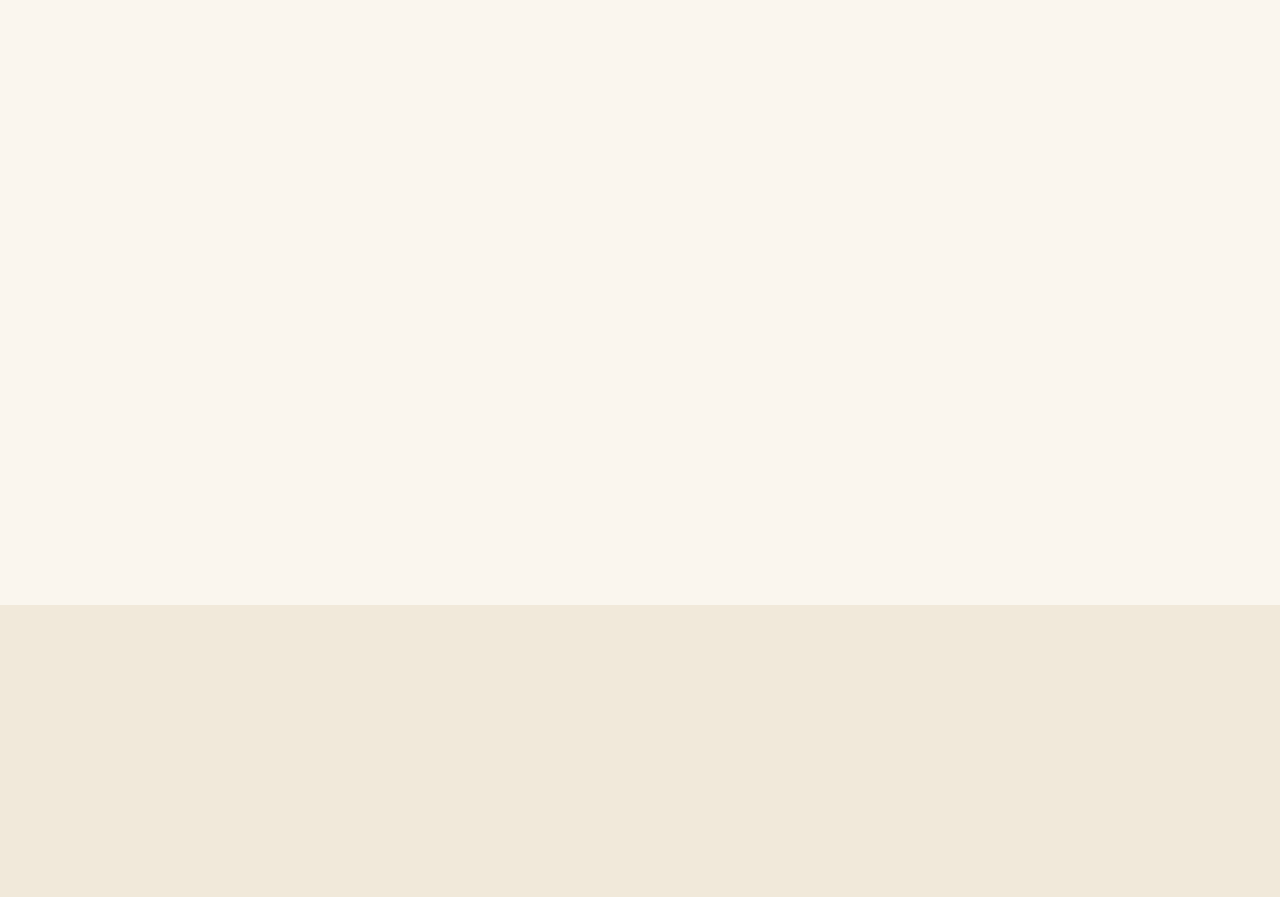
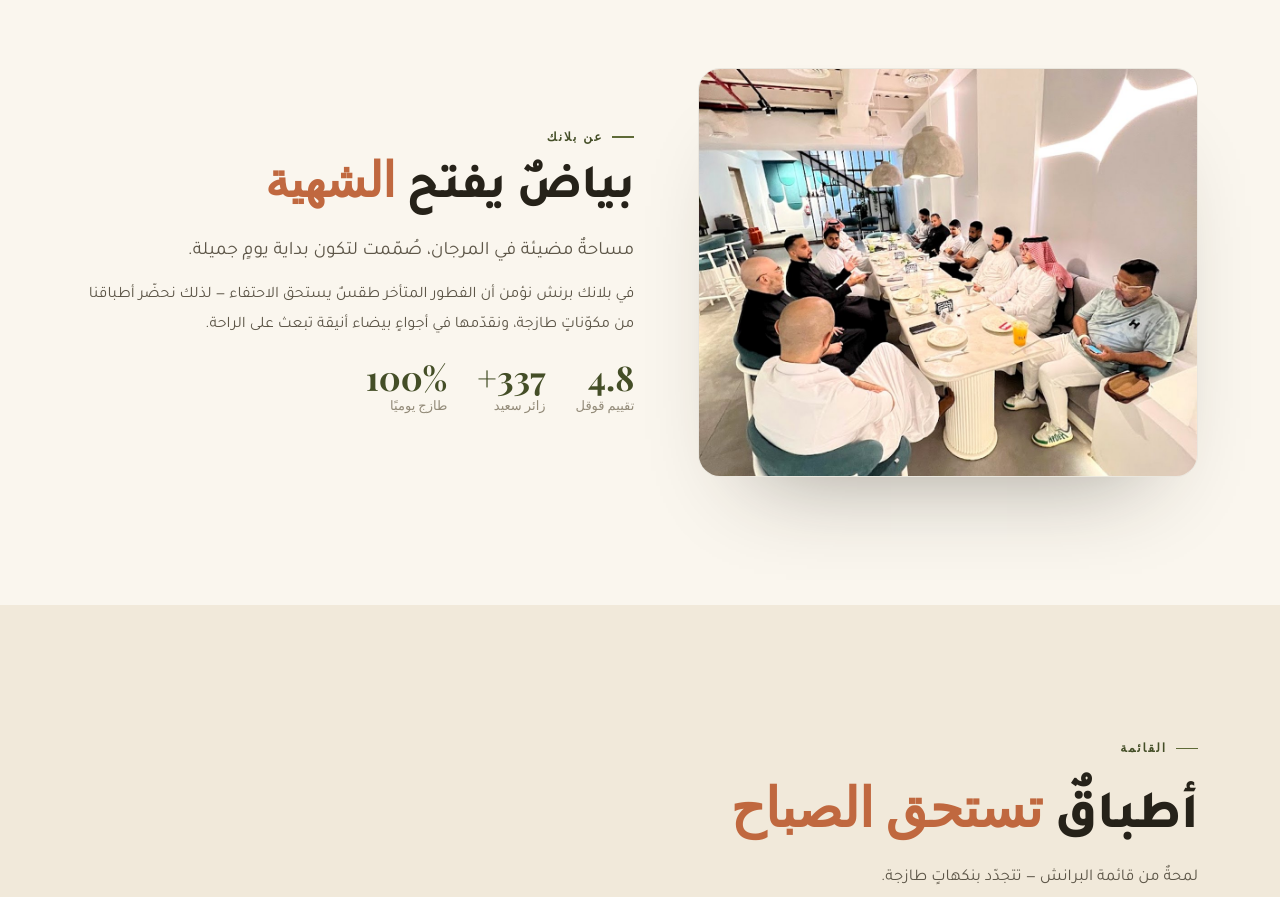
Before and after one commit to az212z/blanc-brunch, a plain HTML site: page index.html in a window 1280 px wide. Shown: the part 960-1857 px from the top of the page. Drawn offline with Linux system fonts and the light colour scheme.

Commit message:
Fix: content was hidden (JS halted on missing burger); create burger, robust reveal + guaranteed-visible fallback
Co-Authored-By: Claude Opus 4.8 <noreply@anthropic.com>

```diff
--- a/index.html
+++ b/index.html
@@ -323,14 +323,18 @@ h1,h2,h3,h4{font-weight:800;line-height:1.12;letter-spacing:-.01em}
   function onScroll(){var h=document.documentElement,sc=h.scrollTop,mx=h.scrollHeight-h.clientHeight;prog.style.width=(mx>0?(sc/mx*100):0)+'%';nav.classList.toggle('shrink',sc>30);}
   window.addEventListener('scroll',onScroll,{passive:true});onScroll();
   var burger=document.querySelector('.burger'),mob=document.getElementById('mob');
+  if(!burger){burger=document.createElement('button');burger.className='burger';burger.setAttribute('aria-label','القائمة');burger.innerHTML='<span></span><span></span><span></span>';var nb=document.querySelector('.nbar');if(nb)nb.appendChild(burger);}
   function toggle(){burger.classList.toggle('x');mob.classList.toggle('open');document.body.style.overflow=mob.classList.contains('open')?'hidden':''}
-  burger.addEventListener('click',toggle);
+  if(burger)burger.addEventListener('click',toggle);
   mob.querySelectorAll('a').forEach(function(a){a.addEventListener('click',function(){if(mob.classList.contains('open'))toggle()})});
   function countUp(el){var t=parseFloat(el.getAttribute('data-count')),dec=parseInt(el.getAttribute('data-dec')||'0'),suf=el.getAttribute('data-suf')||'',st=null,dur=1400;
     function step(ts){if(!st)st=ts;var p=Math.min((ts-st)/dur,1);var e=1-Math.pow(1-p,3);var v=t*e;el.textContent=(dec?v.toFixed(dec):Math.round(v))+suf;if(p<1)requestAnimationFrame(step);}requestAnimationFrame(step);}
+  function reveal(el){if(el.classList.contains('in'))return;el.classList.add('in');el.querySelectorAll('[data-count]').forEach(function(c){if(!c.dataset.done){c.dataset.done=1;countUp(c)}});}
   var rvs=document.querySelectorAll('.rv');
-  if('IntersectionObserver' in window){var io=new IntersectionObserver(function(es){es.forEach(function(e){if(e.isIntersecting){e.target.classList.add('in');e.target.querySelectorAll('[data-count]').forEach(function(c){if(!c.dataset.done){c.dataset.done=1;countUp(c)}});io.unobserve(e.target)}})},{threshold:0,rootMargin:'0px 0px -7% 0px'});rvs.forEach(function(el){io.observe(el)});}
-  else{rvs.forEach(function(el){el.classList.add('in')});}
+  if('IntersectionObserver' in window){var io=new IntersectionObserver(function(es){es.forEach(function(e){if(e.isIntersecting){reveal(e.target);io.unobserve(e.target)}})},{threshold:0,rootMargin:'0px 0px -7% 0px'});rvs.forEach(function(el){io.observe(el)});}
+  function safety(){var vh=window.innerHeight;rvs.forEach(function(el){var r=el.getBoundingClientRect();if(r.top<vh*0.96)reveal(el)})}
+  window.addEventListener('scroll',safety,{passive:true});window.addEventListener('load',safety);setTimeout(safety,300);setTimeout(safety,1200);
+  setTimeout(function(){rvs.forEach(function(el){el.style.transition='none';el.classList.add('in');el.style.opacity='1';el.style.transform='none';el.style.filter='none';el.querySelectorAll('[data-count]').forEach(function(c){if(!c.dataset.done){c.dataset.done=1;countUp(c)}});});},2800);
 })();
 </script>
 </body>
```
